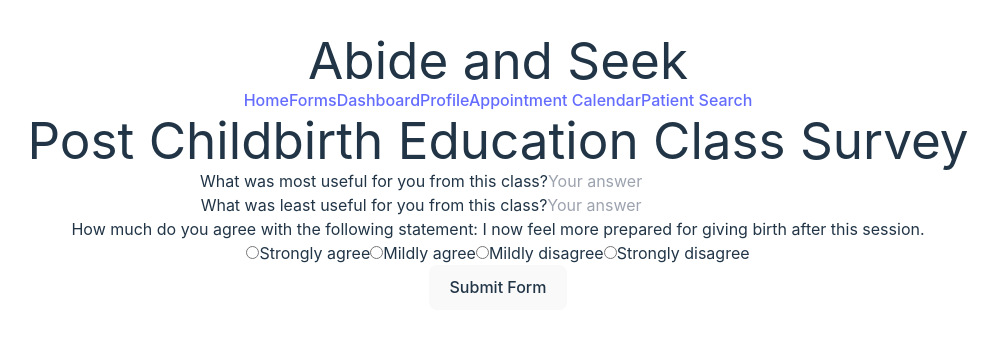
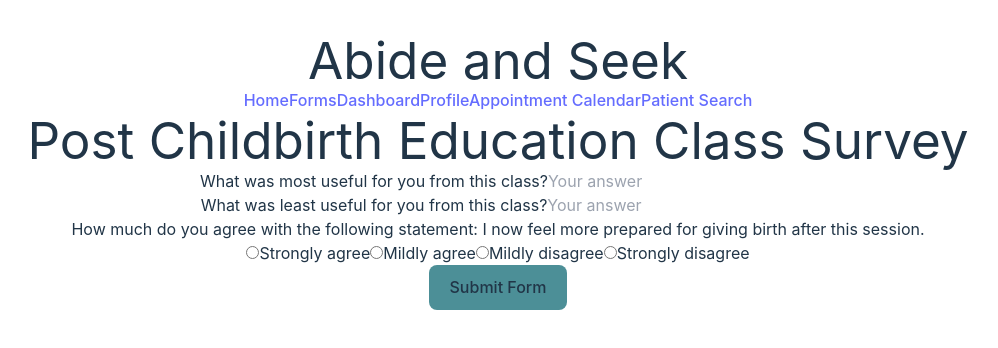
Before and after one commit to cfgtexas24/Team-17, a React (Vite) app in the folder clientcare2/: page /form/mockForm in a window 1280 px wide. Shown: the top 348 px of the page, without its empty margins (142-1140 px from the left). Built offline with nearby package versions, Linux system fonts and the light colour scheme.

Commit message:
style: Enhance button styles and layout in CreateForm and MockForm components

```diff
--- a/clientcare2/src/components/admin_components/CreateForm.jsx
+++ b/clientcare2/src/components/admin_components/CreateForm.jsx
@@ -61,14 +61,14 @@ export default function CreateForm() {
                 type="text"
                 value={question.value}
                 onChange={(e) => handleQuestionChange(index, e.target.value)}
-                className="block w-full p-2 border border-gray-300 rounded bg-white text-black"
+                className="block w-full p-2 border rounded bg-white text-black"
                 placeholder={`Question ${index + 1}`}
               />
             </div>
           ))}
           <button
             onClick={addQuestion}
-            className="border rounded px-4 py-2 mb-4"
+            className="border rounded px-4 py-2 mb-4 text-white"
             style={{ transition: 'background-color 0.3s, color 0.3s', backgroundColor: '#a26b61' }}
             onMouseEnter={(e) => {
               e.currentTarget.style.backgroundColor = '#ffffff'
--- a/clientcare2/src/components/user_components/MockForm.jsx
+++ b/clientcare2/src/components/user_components/MockForm.jsx
@@ -34,9 +34,19 @@ export default function MockForm() {
             </div>
           ))}
           <div>
-            <button className="bg-white text-purple-500 border border-purple-500 rounded px-4 py-2 hover:bg-purple-100">
-              Submit Form
-            </button>
+          <button
+  className="form-box block mx-auto p-4 border border-gray-300 rounded shadow text-white font-bold"
+  style={{ transition: 'background-color 0.3s, color 0.3s', backgroundColor: '#4c8f97' }}
+    onMouseEnter={(e) => {
+      e.currentTarget.style.backgroundColor = '#ffffff'
+      e.currentTarget.style.color = '#4c8f97'
+    }}
+    onMouseLeave={(e) => {
+      e.currentTarget.style.backgroundColor = '#4c8f97'
+      e.currentTarget.style.color = '#ffffff'
+    }}>
+  Submit Form
+</button>
           </div>
         </div>
       )
```
